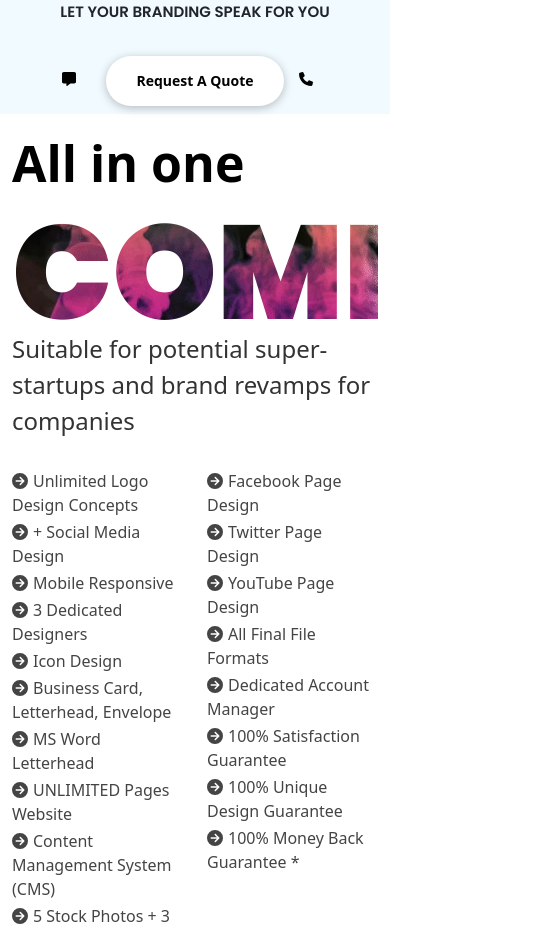
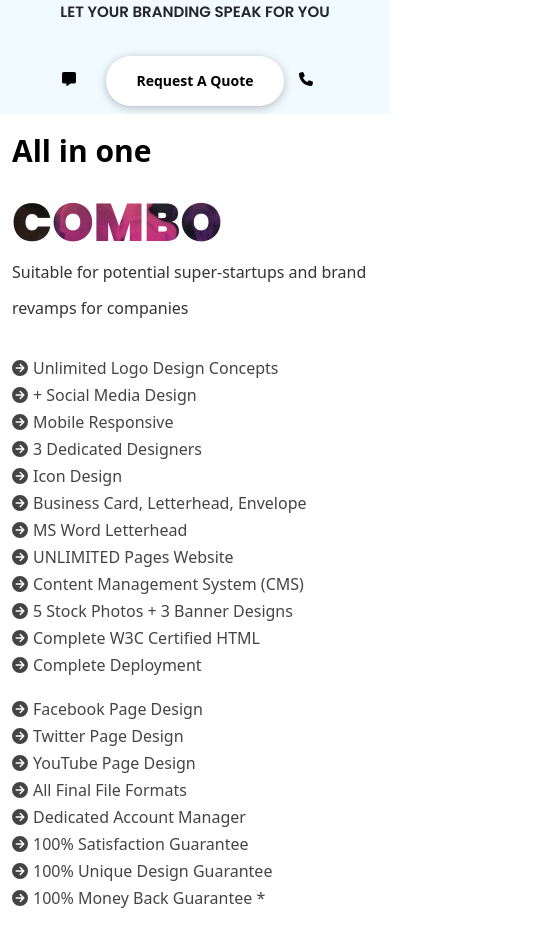
Before and after one commit to syedshahidashiqali/react-elite-design-new, a React (Create React App) app: page / in a window 390 px wide. Shown: the part 5660-6590 px from the top of the page, 539 px wide, since content can reach past the window. Built offline with nearby package versions, Linux system fonts and the light colour scheme.

Commit message:
all in one responsivenes complete

```diff
--- a/src/components/AllInOne/index.jsx
+++ b/src/components/AllInOne/index.jsx
@@ -18,7 +18,7 @@ function AllInOne() {
                 companies
               </p>
               <Row>
-                <Col lg={6} md={6} sm={6} xs={6}>
+                <Col lg={6} md={6} sm={6} xs={12}>
                   <div className={styles.packageListWrapper}>
                     <ul className={styles.packageList}>
                       <ListItem text="Unlimited Logo Design Concepts" />
@@ -36,7 +36,7 @@ function AllInOne() {
                     </ul>
                   </div>
                 </Col>
-                <Col lg={6} md={6} sm={6} xs={6}>
+                <Col lg={6} md={6} sm={6} xs={12}>
                   <div className={styles.packageListWrapper}>
                     <ul className={styles.packageList}>
                       <ListItem text="Facebook Page Design" />
--- a/src/components/AllInOne/index.module.scss
+++ b/src/components/AllInOne/index.module.scss
@@ -41,3 +41,22 @@
     }
   }
 }
+
+@media only screen and (max-width: 540px) {
+  .allInOneMainWrapper {
+    .leftSideWrapper {
+      h5 {
+        font-size: 30px;
+      }
+
+      h3 {
+        font-size: 53px;
+        line-height: 47px;
+      }
+
+      p {
+        font-size: 16px;
+      }
+    }
+  }
+}
```
